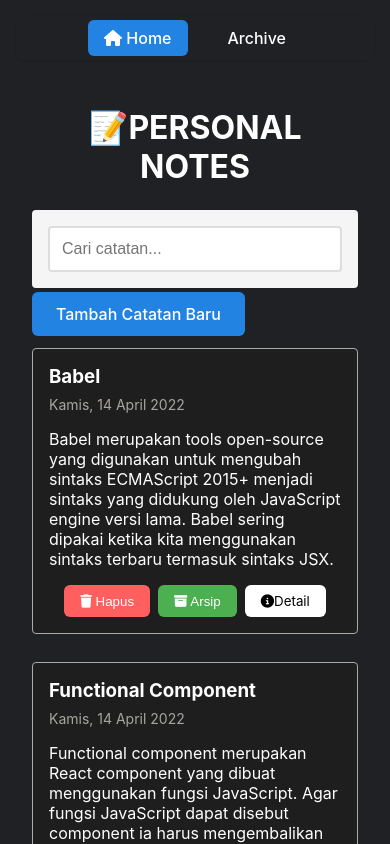
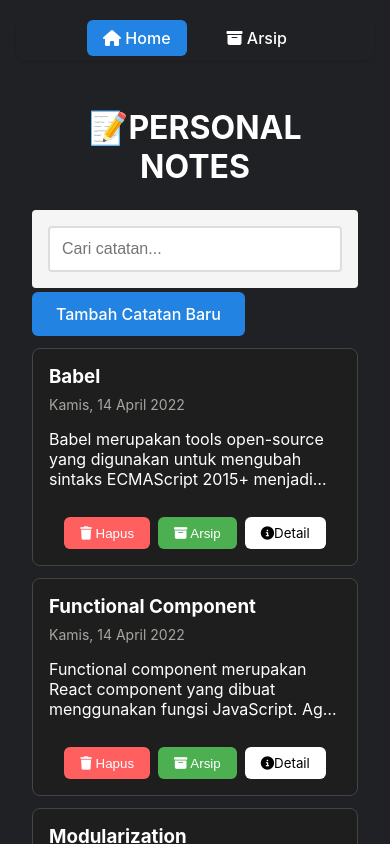
Before and after one commit to ulilabzr/Personal-Notes, a React (Vite) app: page / in a window 390 px wide. Shown: the top 844 px of the page. Built offline with nearby package versions, Linux system fonts and the light colour scheme.

Commit message:
feat: wrap note item content

```diff
--- a/src/components/Navigation.jsx
+++ b/src/components/Navigation.jsx
@@ -12,7 +12,7 @@ function Navigation() {
         </li>
         <li>
           <NavLink to="/archive" className={({ isActive }) => (isActive ? "active" : "")}>
-            Archive
+            <i className="fa-solid fa-box-archive"></i> Arsip
           </NavLink>
         </li>
       </ul>
--- a/src/styles/style.css
+++ b/src/styles/style.css
@@ -298,12 +298,25 @@ body {
   border-radius: 8px;
   padding: 16px;
   width: 100%;
-  min-height: 250px; /* biar tinggi seragam */
+  min-height: 250px;
   box-sizing: border-box;
 }
 
+.note-item__title {
+  font-size: 1.25rem;
+  font-weight: bold;
+  margin-bottom: 6px;
+  white-space: nowrap;
+  overflow: hidden;
+  text-overflow: ellipsis;}
+
 .note-item__content {
-  flex-grow: 1; /* isi fleksibel, dorong tombol ke bawah */
+  margin-bottom: 12px;
+  overflow: hidden;
+  text-overflow: ellipsis;
+  display: -webkit-box;
+  -webkit-line-clamp: 5;
+  -webkit-box-orient: vertical;
 }
 
 .note-item__action {
@@ -459,13 +472,6 @@ body {
   margin-bottom: 16px;
 }
 
-.note-item {
-  border: 1px solid #aaa;
-  border-radius: 4px;
-  padding: 16px;
-  margin-bottom: 16px;
-}
-
 .note-item h3 {
   margin-bottom: 8px;
 }
@@ -513,7 +519,6 @@ body {
   margin: 24px 0;
 }
 
-/* --- Home Page --- */
 .home-page {
   max-width: 1000px;
   margin: 0 auto;
@@ -527,7 +532,6 @@ body {
   text-align: center;
 }
 
-/* --- Add Page --- */
 .add-page {
   max-width: 600px;
   margin: 0 auto;
@@ -548,7 +552,6 @@ body {
   box-shadow: 0 1px 3px rgba(0,0,0,0.08);
 }
 
-/* --- Archive Page --- */
 .archive-page {
   max-width: 1000px;
   margin: 0 auto;
@@ -562,7 +565,6 @@ body {
   text-align: center;
 }
 
-/* --- Detail Page --- */
 .detail-page {
   max-width: 700px;
   margin: 0 auto;
@@ -591,7 +593,6 @@ body {
   margin-top: 24px;
 }
 
-/* --- Not Found Page --- */
 .empty-state {
   min-height: 60vh;
   display: flex;
@@ -625,20 +626,18 @@ body {
   background: #1a73c2;
 }
 
-/* ===== TABLET (max-width: 1024px) ===== */
 @media (max-width: 1024px) {
   .notes-grid,
   .notes-list__content {
-    grid-template-columns: repeat(3, 1fr); /* 3 card per row di layar sedang */
+    grid-template-columns: repeat(3, 1fr);
     gap: 16px;
   }
 }
 
-/* ===== MOBILE LANDSCAPE / TABLET KECIL (max-width: 768px) ===== */
 @media (max-width: 768px) {
   .notes-grid,
   .notes-list__content {
-    grid-template-columns: repeat(2, 1fr); /* 2 card per row */
+    grid-template-columns: repeat(2, 1fr);
     gap: 12px;
   }
 
@@ -657,11 +656,10 @@ body {
   }
 }
 
-/* ===== HP KECIL (max-width: 480px) ===== */
 @media (max-width: 480px) {
   .notes-grid,
   .notes-list__content {
-    grid-template-columns: 1fr; /* 1 card per row */
+    grid-template-columns: 1fr;
     gap: 12px;
   }
 
```
